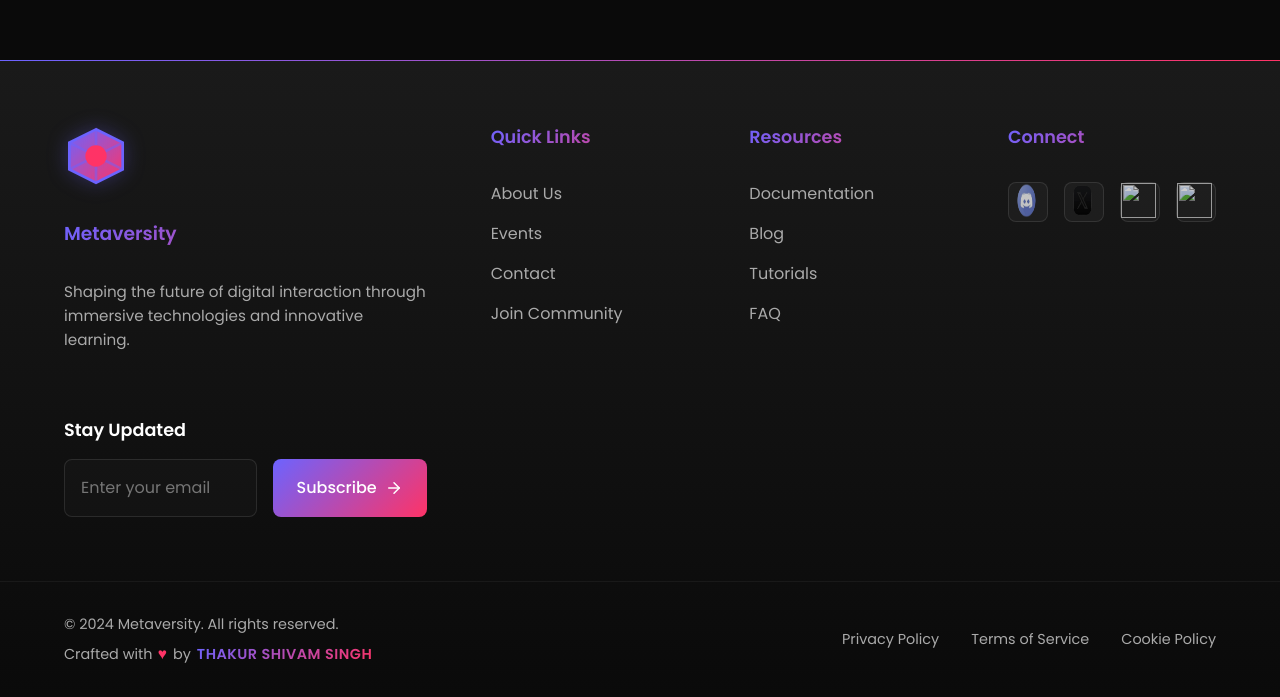
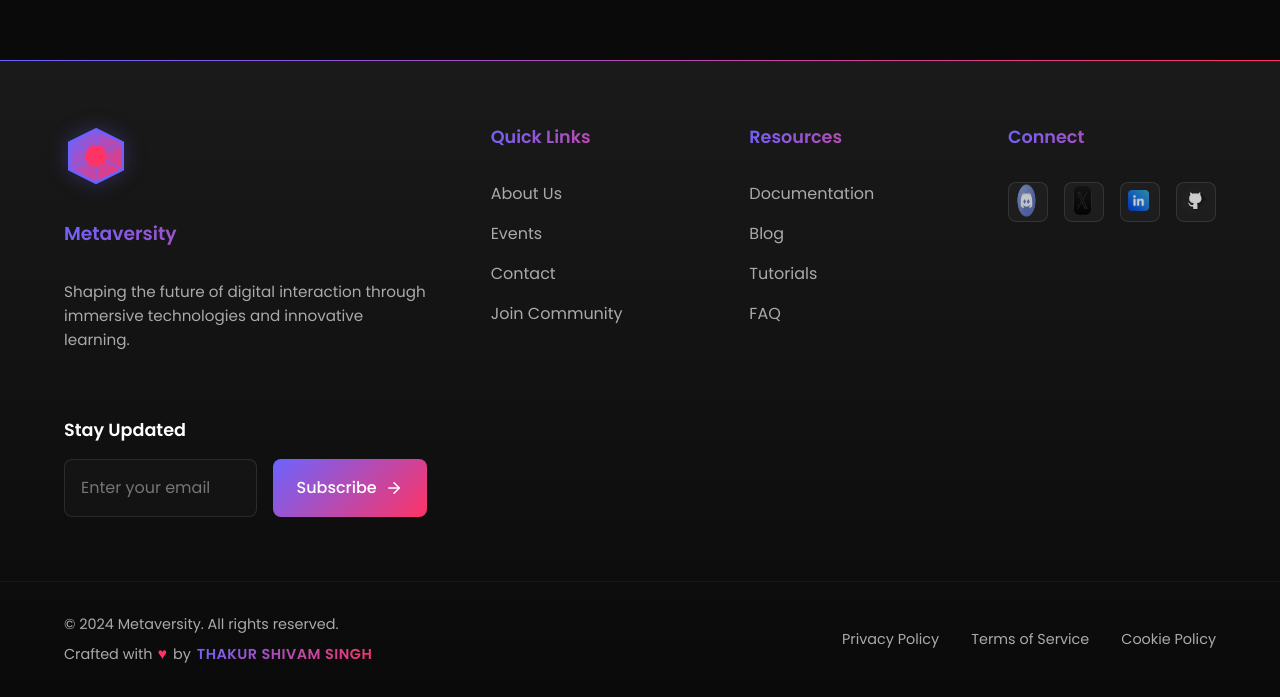
Before and after one commit to Th-Shivam/Metaversity, a plain HTML site: page index.html in a window 1280 px wide. Shown: the part 4238-4935 px from the top of the page. Drawn offline with nearby package versions, Linux system fonts and the light colour scheme; a script that the page names is missing.

Commit message:
added social icons

```diff
--- a/index.html
+++ b/index.html
@@ -313,10 +313,10 @@
                                     <img src="assets/icons/x1.png" alt="">
                                 </a>
                                 <a href="#" class="social-link" target="_blank" rel="noopener noreferrer" aria-label="LinkedIn">
-                                    <img src="assets/icons/linkedin.png" alt="">
+                                    <img src="assets/icons/linkedinpng-removebg-preview.png" alt="">
                                 </a>
                                 <a href="#" class="social-link" target="_blank" rel="noopener noreferrer" aria-label="GitHub">
-                                    <img src="assets/icons/github.jpeg" alt="">
+                                    <img src="assets/icons/github-removebg-preview.png" alt="">
                                 </a>
                             </div>
                         </div>
```
